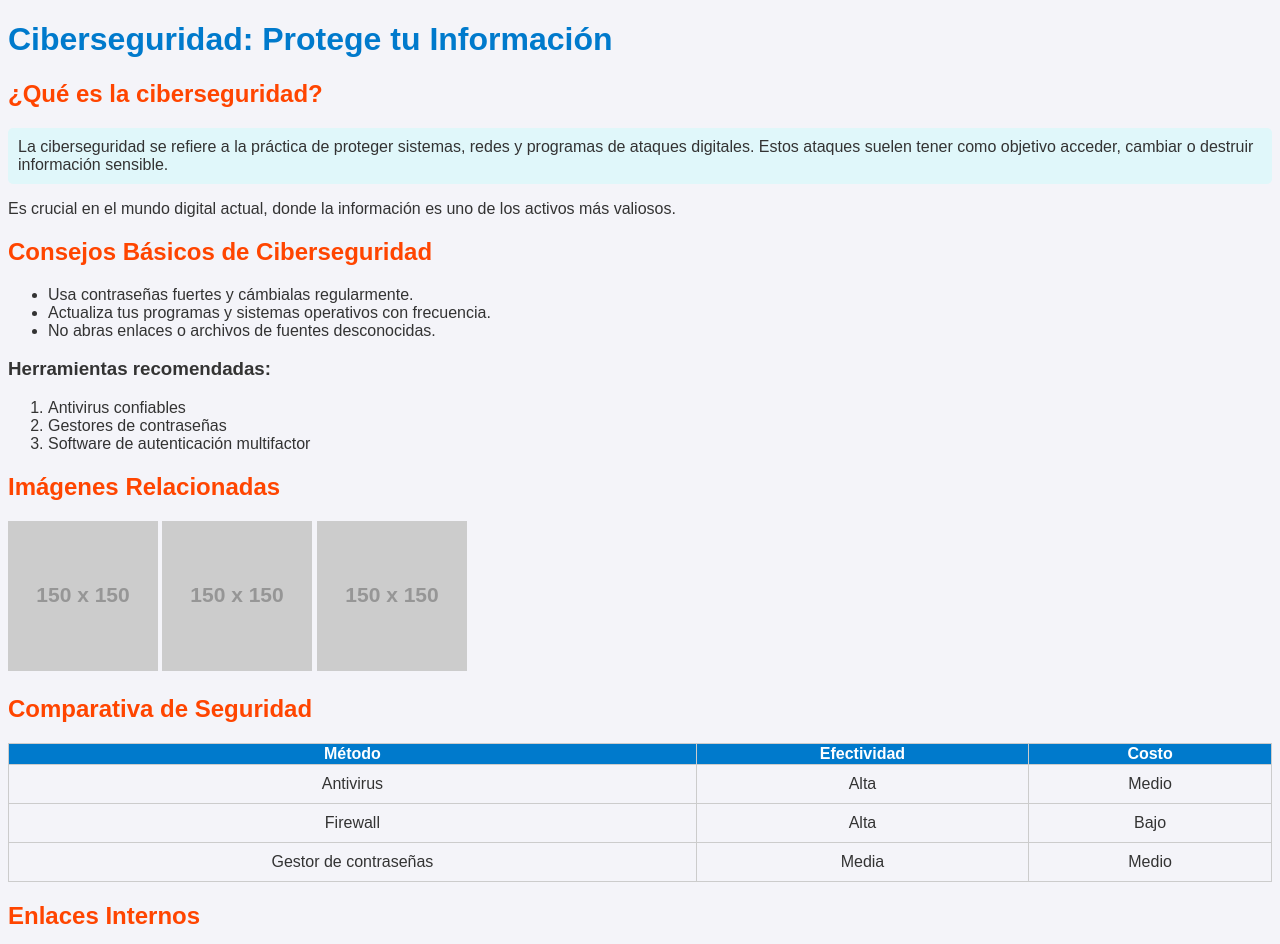
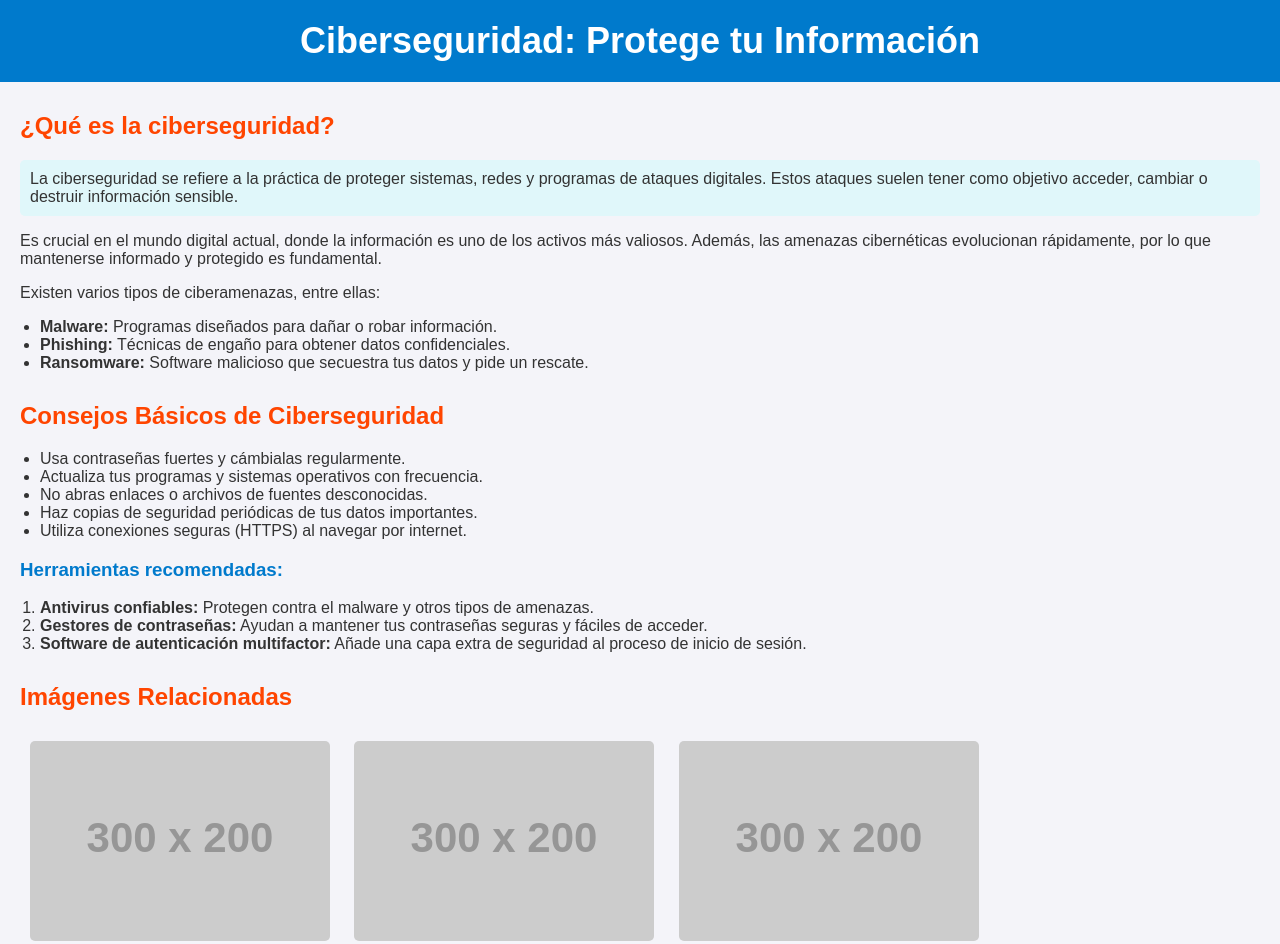
Before and after one commit to Alvaro457/P-gina-web-github.io, a plain HTML site: page index.html in a window 1280 px wide. Shown: the top 944 px of the page. Drawn offline with Linux system fonts and the light colour scheme; placeholder pictures from the web are drawn by us.

Commit message:
Update index.html

```diff
--- a/index.html
+++ b/index.html
@@ -9,17 +9,36 @@
             font-family: Arial, sans-serif;
             background-color: #f4f4f9;
             color: #333;
+            margin: 0;
+            padding: 0;
+        }
+        header {
+            background-color: #007acc;
+            color: white;
+            text-align: center;
+            padding: 20px 0;
         }
         h1 {
-            color: #007acc;
+            margin: 0;
+            font-size: 36px;
         }
         h2 {
             color: #ff4500;
+            margin-top: 30px;
+        }
+        h3 {
+            color: #007acc;
         }
         .highlight {
             background-color: #e0f7fa;
             padding: 10px;
             border-radius: 5px;
+        }
+        section {
+            margin: 20px;
+        }
+        ul, ol {
+            padding-left: 20px;
         }
         table {
             width: 100%;
@@ -44,39 +63,70 @@
         a:hover {
             text-decoration: underline;
         }
+        img {
+            width: 100%;
+            max-width: 300px;
+            margin: 10px;
+            border-radius: 5px;
+        }
+        footer {
+            background-color: #007acc;
+            color: white;
+            padding: 15px;
+            text-align: center;
+        }
+        footer a {
+            color: white;
+        }
+        footer a:hover {
+            text-decoration: underline;
+        }
     </style>
 </head>
 <body>
     <header>
         <h1>Ciberseguridad: Protege tu Información</h1>
     </header>
+
     <section>
         <h2>¿Qué es la ciberseguridad?</h2>
         <p class="highlight">La ciberseguridad se refiere a la práctica de proteger sistemas, redes y programas de ataques digitales. Estos ataques suelen tener como objetivo acceder, cambiar o destruir información sensible.</p>
-        <p>Es crucial en el mundo digital actual, donde la información es uno de los activos más valiosos.</p>
+        <p>Es crucial en el mundo digital actual, donde la información es uno de los activos más valiosos. Además, las amenazas cibernéticas evolucionan rápidamente, por lo que mantenerse informado y protegido es fundamental.</p>
+        <p>Existen varios tipos de ciberamenazas, entre ellas:</p>
+        <ul>
+            <li><strong>Malware:</strong> Programas diseñados para dañar o robar información.</li>
+            <li><strong>Phishing:</strong> Técnicas de engaño para obtener datos confidenciales.</li>
+            <li><strong>Ransomware:</strong> Software malicioso que secuestra tus datos y pide un rescate.</li>
+        </ul>
     </section>
+
     <section>
         <h2>Consejos Básicos de Ciberseguridad</h2>
         <ul>
             <li>Usa contraseñas fuertes y cámbialas regularmente.</li>
             <li>Actualiza tus programas y sistemas operativos con frecuencia.</li>
             <li>No abras enlaces o archivos de fuentes desconocidas.</li>
+            <li>Haz copias de seguridad periódicas de tus datos importantes.</li>
+            <li>Utiliza conexiones seguras (HTTPS) al navegar por internet.</li>
         </ul>
+
         <h3>Herramientas recomendadas:</h3>
         <ol>
-            <li>Antivirus confiables</li>
-            <li>Gestores de contraseñas</li>
-            <li>Software de autenticación multifactor</li>
+            <li><strong>Antivirus confiables:</strong> Protegen contra el malware y otros tipos de amenazas.</li>
+            <li><strong>Gestores de contraseñas:</strong> Ayudan a mantener tus contraseñas seguras y fáciles de acceder.</li>
+            <li><strong>Software de autenticación multifactor:</strong> Añade una capa extra de seguridad al proceso de inicio de sesión.</li>
         </ol>
     </section>
+
     <section>
         <h2>Imágenes Relacionadas</h2>
         <div>
-            <img src="https://via.placeholder.com/150" alt="Seguridad en línea" />
-            <img src="https://via.placeholder.com/150" alt="Protección de datos" />
-            <img src="https://via.placeholder.com/150" alt="Firewall" />
+            <img src="https://via.placeholder.com/300x200" alt="Seguridad en línea" />
+            <img src="https://via.placeholder.com/300x200" alt="Protección de datos" />
+            <img src="https://via.placeholder.com/300x200" alt="Firewall" />
         </div>
     </section>
+
     <section>
         <h2>Comparativa de Seguridad</h2>
         <table>
@@ -102,6 +152,7 @@
             </tr>
         </table>
     </section>
+
     <footer>
         <h2>Enlaces Internos</h2>
         <p>
```
